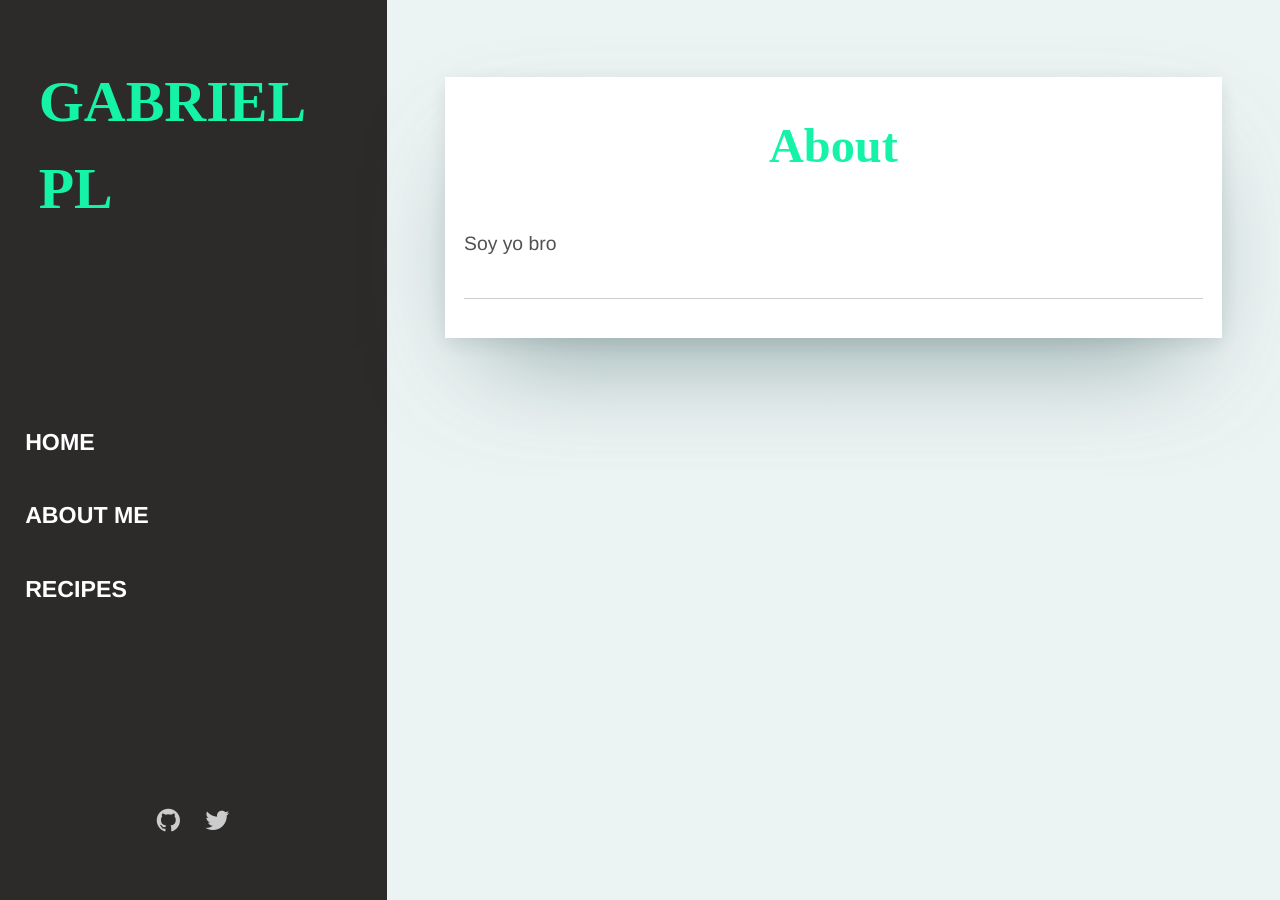
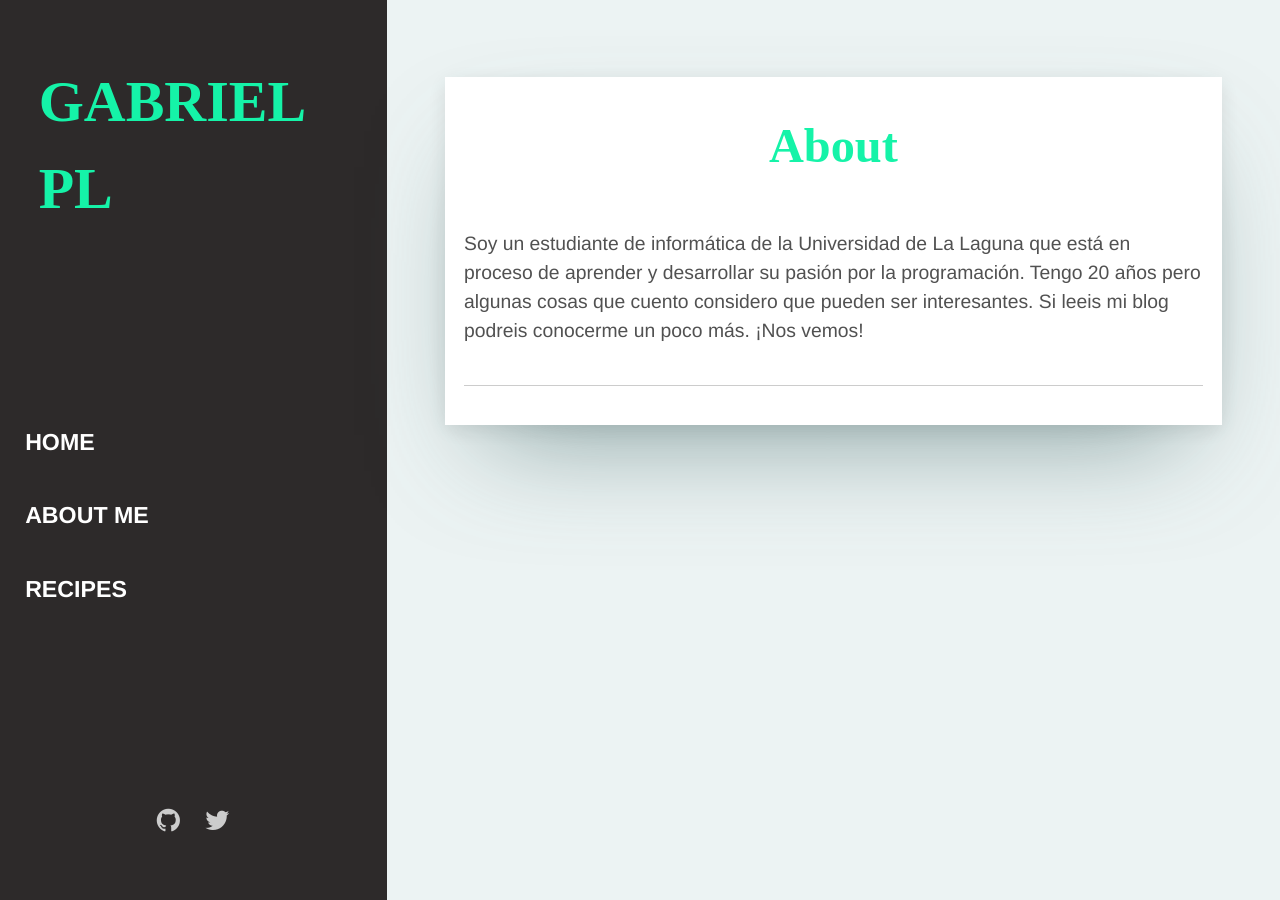
Before and after one commit to ULL-ESIT-PL-2021/jekyll-github-pages-y-netlify-alu0101240374, a Jekyll site: the page built from _pages/about.html, in a window 1280 px wide. Built offline with Jekyll 4.4.1, drawn with Linux system fonts in a browser that asks for light colours; some web fonts are replaced.

Commit message:
about fixed

```diff
--- a/_pages/about.html
+++ b/_pages/about.html
@@ -4,4 +4,6 @@ title: About
 permalink: /about/
 ---
 
-Soy yo bro
+Soy un estudiante de informática de la Universidad de La Laguna que está en proceso de aprender y desarrollar su
+pasión por la programación. Tengo 20 años pero algunas cosas que cuento considero que pueden ser interesantes.
+Si leeis mi blog podreis conocerme un poco más. ¡Nos vemos!
```
